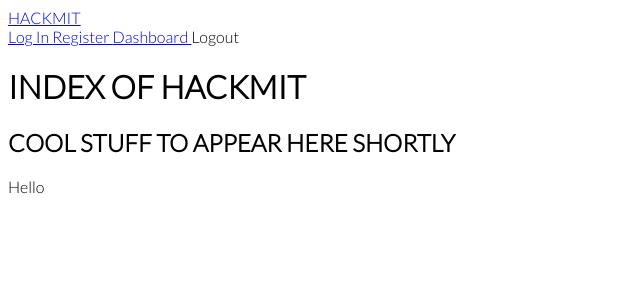
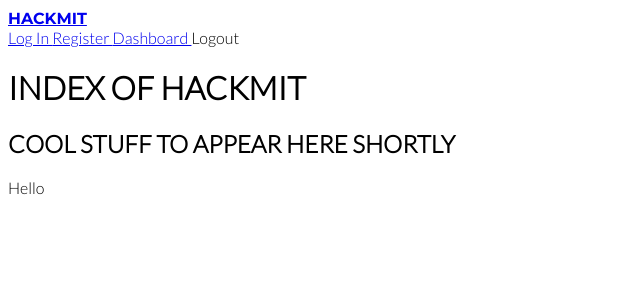
Before and after one commit to techx/old-hackmit-registration-2014, a Flask app: page / in a window 1280 px wide. Shown: the top 300 px of the page, without its empty margins (0-640 px from the left). Run offline with Flask 2, Linux system fonts and the light colour scheme; some libraries are stand-ins or nearby versions.

Commit message:
begin structuring nav

```diff
--- a/reg/static/stylesheets/main.css
+++ b/reg/static/stylesheets/main.css
@@ -1,10 +1,16 @@
 body,
 input,
 .ui.input input,
+button,
 textarea {
   font-family: 'Lato', 'Helvetica Neue', 'Helvetica', sans-serif;
 }
 
-.montserrat {
+.montserrat,
+.montserrat.bold {
   font-family: 'Montserrat', sans-serif;
 }
+
+.montserrat.bold{
+  font-weight: 700;
+}
--- a/reg/templates/base.html
+++ b/reg/templates/base.html
@@ -23,10 +23,13 @@
 
 <div class="nav">
   <div class="ui secondary pointing menu">
-    <a class="item" href="{{ url_for('index') }}">
+    <a class="montserrat bold item" href="{{ url_for('index') }}">
       HACKMIT
     </a>
     <div class="right menu">
+
+      {% block navItems %}
+
       <a class="item" href="{{ url_for('login') }}">
         Log In
       </a>
@@ -39,6 +42,9 @@
       <a class="logout item">
         Logout
       </a>
+
+      {% endblock %}
+
     </div>
   </div>
 </div>
--- a/reg/templates/index.html
+++ b/reg/templates/index.html
@@ -5,7 +5,6 @@
 <script src="static/js/index.js"></script>
 
 {% endblock %}
-
 
 {% block title %}
 
```
Also changed, not shown: reg/templates/login.html (+11 -1 lines), reg/templates/register.html (+11 -1 lines).
